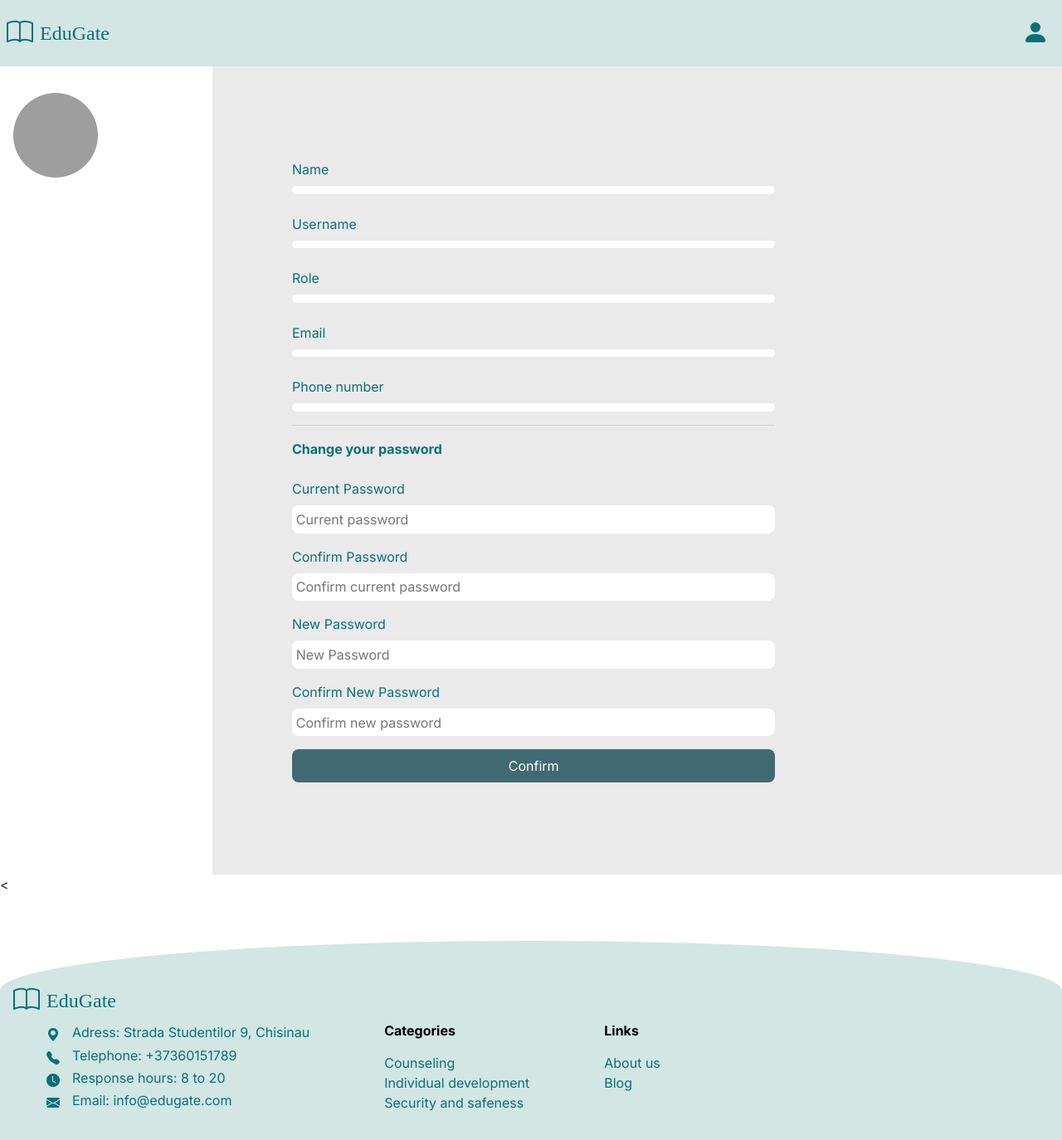
After one commit to alexandru-bujor/EduGate_Project, a Flask app: template templates/settings.html in a window 1280 px wide. The commit adds this page. Shown: the whole page at 83% size. Run offline with Flask 3, Linux system fonts and the light colour scheme; the template is opened without the code that fills it, so the values that code supplies are empty; grey boxes are pictures that could not be loaded.

Commit message:
Added new settings page and functionality for users to be able to change their password.

```diff
--- /dev/null
+++ b/static/css/styles_settings.css
@@ -0,0 +1,151 @@
+html, body {
+    height: 100%;
+    font-size: 16px;
+    margin:0;
+    font-family: Inter;
+
+}
+
+:root {
+    --main-color: #d2e6e4;
+    --color2: #0b7077;
+}
+
+#main-container {
+    background-color: white;
+    display: flex;
+    flex-direction: row;
+    justify-content: space-between;
+    align-items: flex-start;
+    width: 100%;
+}
+
+
+#left-section {
+    display: flex;
+    flex-direction: column;
+    gap: 1.5rem;
+    align-items: flex-start;
+    padding: 1rem;
+    width: 20%;
+}
+
+.person-data {
+    display: flex;
+    align-items: center;
+    gap: 1rem;
+    width: 100%;
+    flex-wrap: wrap;
+    margin-top: 1rem;
+}
+
+.person-data img {
+    width: 8vw;
+    height: 8vw;
+    max-width: 150vw;
+    max-height: 150vw;
+    border-radius: 50%;
+    transition: transform 0.3s ease, box-shadow 0.3s ease;
+}
+
+.person-data img,
+.sections img {
+    object-fit: cover;
+}
+
+#person-name {
+    font-family: Inter;
+    font-weight: 600;
+    font-size: 2rem;
+    margin: 0;
+    color: black;
+    text-decoration: underline;
+    text-decoration-color: var(--color2);
+}
+
+
+#name-second-line {
+    font-family: Inter;
+    font-weight: 300;
+    font-size: 1.5rem;
+    text-decoration: none;
+}
+
+#right-section{
+    background: #eaeaea;
+    display: flex;
+    flex-direction: column;
+    gap: 1.5rem;
+    align-items: flex-start;
+    padding: 6rem;
+    width: 80%;
+}
+
+#data{
+    width:70%;
+    color: var(--color2);
+}
+
+#data p{
+    margin-bottom: 0.5rem;
+}
+
+.data-line{
+    padding-top:1rem;
+}
+
+.data-info{
+    color:black;
+    border-radius: 0.5rem;
+    background: white;
+    padding:0.3rem;
+}
+
+#change{
+font-weight: bold;
+}
+
+#change-pass-form{
+    display: flex;
+    flex-direction: column;
+}
+
+.field{
+    display: flex;
+    flex-direction: column;
+    padding-top:1rem;
+}
+
+input{
+    color:black;
+    border-radius: 0.5rem;
+    border:none;
+    background: white;
+    padding:0.3rem;
+}
+
+#confirm {
+  margin-top:1rem;
+  height: 40px;
+  line-height: 28px;
+  padding: 0 1rem;
+  border: 2px solid transparent;
+  border-radius: 8px;
+  outline: none;
+  background-color: #406a72;
+  color: #ffffff;
+  transition: 0.3s ease;
+  margin-bottom: 15px;
+  width: auto;
+}
+
+#confirm:hover {
+  background-color: #d4e3e2;
+  color: #406a72;
+}
+
+#confirm:active {
+  background-color: #d4e3e2;
+  color: #406a72;
+  transform: scale(1.05);
+}
--- a/templates/header_dashboards.html
+++ b/templates/header_dashboards.html
@@ -1,7 +1,7 @@
 <div class="header">
         <div class="elements1">
             <div class="name d-flex align-items-center">
-                <a href="{{ url_for('index.index') }}">
+                <a href="{{ url_for('auth.logout') }}">
                     <i class="bi bi-book"></i>
                     <h1>EduGate</h1>
                 </a>
@@ -23,7 +23,7 @@
                 <hr style="border: 1px solid #00000046; width: 100%; ">
 
                 <div class="sections">
-                    <a href="#">
+                    <a href="{{url_for('dashboard.settings')}}">
                         <i class="bi bi-gear-fill"></i>
                         <h2>Settings</h2>
                     </a>
@@ -217,3 +217,25 @@ i.bi-book {
 
 
 </style>
+
+
+<script>
+     function openModalProfile(event) {
+            event.stopPropagation();  // Prevents the click event from affecting the accordion
+            document.getElementById("modalProfile").style.display = "block";
+        }
+
+
+        function closeModalProfile() {
+            event.stopPropagation();
+            document.getElementById("modalProfile").style.display = "none";
+        }
+
+        // Close the modal if the user clicks outside the modal content
+        window.onclick = function(event) {
+            const modal = document.getElementById("modalProfile");
+            if (event.target === modal) {
+                modal.style.display = "none";
+            }
+        }
+</script>
--- /dev/null
+++ b/templates/settings.html
@@ -0,0 +1,114 @@
+<!DOCTYPE html>
+<html lang="en">
+<head>
+    <meta charset="UTF-8">
+    <meta name="viewport" content="width=device-width, initial-scale=1.0">
+
+    <link
+        href="https://fonts.googleapis.com/css2?family=Inter:ital,opsz,wght@0,14..32,100..900;1,14..32,100..900&display=swap"
+        rel="stylesheet">
+    <link href="https://fonts.googleapis.com/css2?family=Raleway:ital,wght@0,100..900;1,100..900&display=swap"
+        rel="stylesheet">
+
+    <!-- Bootstrap -->
+    <link rel="stylesheet" href="https://cdn.jsdelivr.net/npm/bootstrap@4.4.1/dist/css/bootstrap.min.css"
+        integrity="sha384-Vkoo8x4CGsO3+Hhxv8T/Q5PaXtkKtu6ug5TOeNV6gBiFeWPGFN9MuhOf23Q9Ifjh" crossorigin="anonymous">
+    <script src="https://code.jquery.com/jquery-3.4.1.slim.min.js"
+        integrity="sha384-J6qa4849blE2+poT4WnyKhv5vZF5SrPo0iEjwBvKU7imGFAV0wwj1yYfoRSJoZ+n"
+        crossorigin="anonymous"></script>
+    <script src="https://cdn.jsdelivr.net/npm/popper.js@1.16.0/dist/umd/popper.min.js"
+        integrity="sha384-Q6E9RHvbIyZFJoft+2mJbHaEWldlvI9IOYy5n3zV9zzTtmI3UksdQRVvoxMfooAo"
+        crossorigin="anonymous"></script>
+    <script src="https://cdn.jsdelivr.net/npm/bootstrap@4.4.1/dist/js/bootstrap.min.js"
+        integrity="sha384-wfSDF2E50Y2D1uUdj0O3uMBJnjuUD4Ih7YwaYd1iqfktj0Uod8GCExl3Og8ifwB6"
+        crossorigin="anonymous"></script>
+    <link rel="stylesheet"
+        href="https://cdnjs.cloudflare.com/ajax/libs/bootstrap-icons/1.10.3/font/bootstrap-icons.min.css">
+    <link href="https://fonts.googleapis.com/css2?family=Abril+Fatface&display=swap" rel="stylesheet">
+
+
+    <link rel="stylesheet" href="{{ url_for('static', filename='css/styles_settings.css') }}">
+
+    <title>Settings</title>
+</head>
+<body>
+
+     {% if action %}
+            <script>
+                alert("{{ action }}");
+            </script>
+        {% endif %}
+
+    {% include 'header_dashboards.html' %}
+
+    <div id="main-container">
+        <div id="left-section">
+
+             <div class="person-data">
+                <img src="/static/profile_pictures/{{ user.profile_picture }}" alt="Profile Picture" width="60" height="60">
+                <p><span id="person-name">{{ user.full_name }}</span> <br> <span id="name-second-line">{{user.role}}</span>
+                </p>
+            </div>
+        </div>
+
+        <div id="right-section">
+            <div id="data">
+                <div class="data-line">
+                    <p>Name</p>
+                    <p class="data-info">{{user.full_name}}</p>
+                </div>
+                <div class="data-line">
+                    <p>Username</p>
+                    <p class="data-info">{{user.username}}</p>
+                </div>
+                <div class="data-line">
+                    <p>Role</p>
+                    <p class="data-info">{{user.role}}</p>
+                </div>
+                <div class="data-line">
+                    <p>Email</p>
+                    <p class="data-info">{{user.email}}</p>
+                </div>
+                <div class="data-line">
+                    <p>Phone number</p>
+                    <p class="data-info">{{user.phone_number}}</p>
+                </div>
+
+                <hr>
+                <p id="change">Change your password</p>
+                <form id="change-pass-form" action="{{url_for('dashboard.settings')}}"  method="POST">
+                    <div class="field">
+                        <label> Current Password</label>
+                        <input type="password" name="current" placeholder="Current password" required>
+                    </div>
+                    <div class="field">
+                        <label> Confirm Password</label>
+                        <input type="password" name="confirm-curr"  placeholder="Confirm current password" required>
+                    </div>
+                    <div class="field">
+                        <label> New Password</label>
+                        <input type="password" name="new" placeholder="New Password" required>
+                    </div>
+                    <div class="field">
+                        <label> Confirm New Password</label>
+                        <input type="password" name="confirm-new" placeholder="Confirm new password" required>
+                    </div>
+                    <input type="submit" id="confirm" value="Confirm">
+                </form>
+            </div>
+
+
+
+        </div>
+
+    </div>
+
+
+
+
+    {% include 'footer.html' %}
+
+</body>
+</html>
+
+<
```
Also changed, not shown: routes/dashboard.py (+48 -1 lines), templates/parent_dashboard.html (+0 -18 lines), templates/student_dashboard.html (+0 -18 lines).
